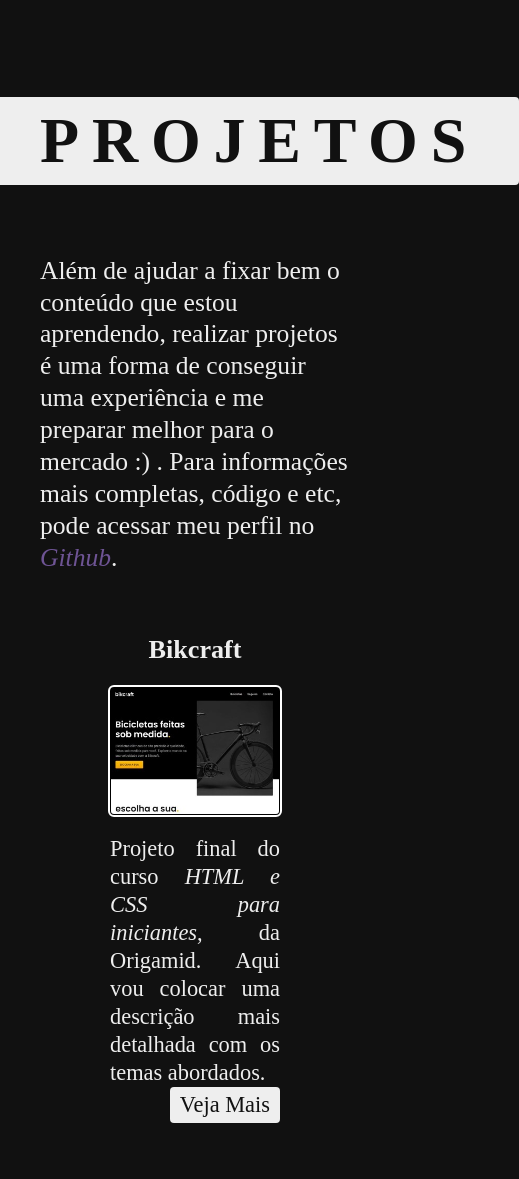
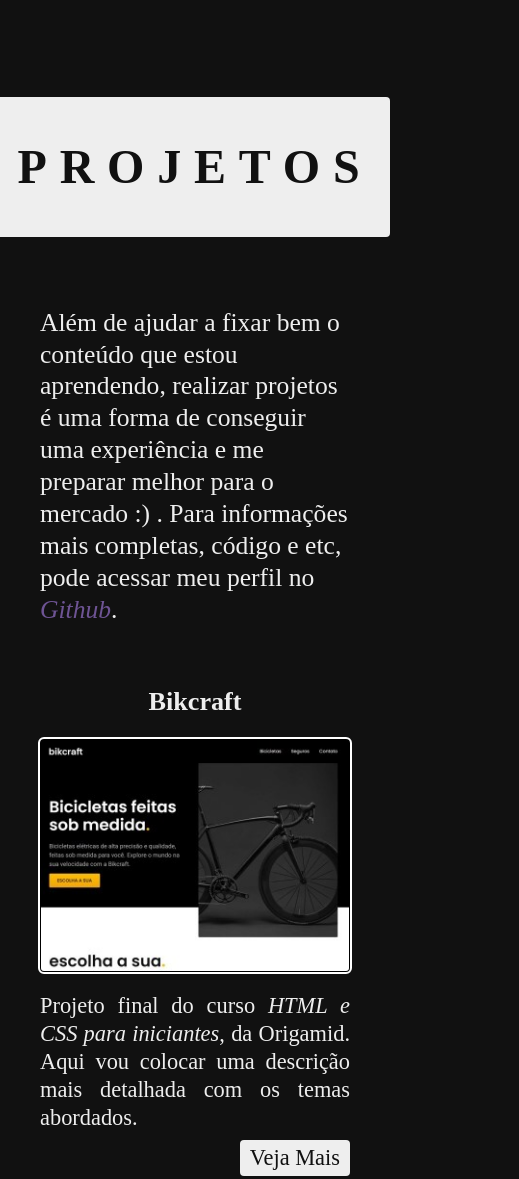
Before and after one commit to vitorsofiati/vitorsofiati.github.io, a plain HTML site: page index.html in a window 390 px wide. Shown: the part 2314-3493 px from the top of the page, 519 px wide, since content can reach past the window. Drawn offline with Linux system fonts and the light colour scheme.

Commit message:
correções de responsividade no substitulo e grid de 'projetos'

```diff
--- a/css/home/projetos.css
+++ b/css/home/projetos.css
@@ -96,14 +96,24 @@
   }
 
   .portfolio {
+    padding: 0;
     grid-template-columns: 1fr;
     gap: 20px;
     place-items: center;
   }
 
   .portfolio-texto {
-    /* padding: 0 0px; */
-    gap: 0;
+    gap: 8px;
   }
 
 }
+
+@media(max-width:600px) {
+  .projetos-subtitulo {
+    padding: 40px 0;
+    font-size: 3rem;
+    width: 100%;
+    text-align: center;
+
+  }
+}
```
